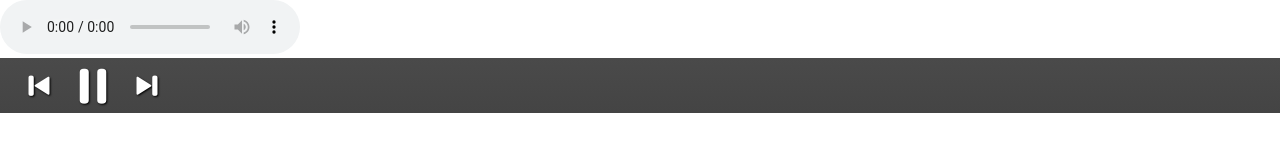
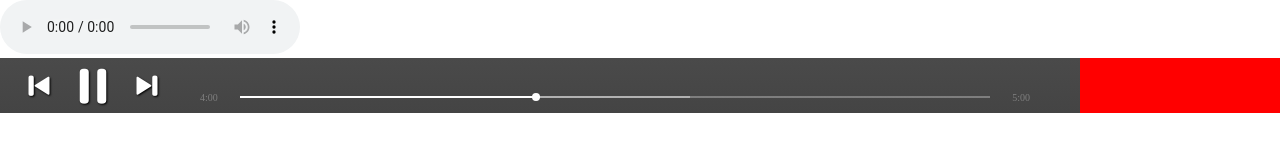
Before and after one commit to hjpap/OMusic, a website: page views/player.html in a window 1280 px wide. Drawn offline with Linux system fonts and the light colour scheme.

Commit message:
no message

```diff
--- a/router.js
+++ b/router.js
@@ -12,4 +12,5 @@ var auth = function (req, res, next) {
 
 module.exports=function(app){
     app.get('/', site.index);
+    app.get('/box', site.box);
 }
--- a/views/player.html
+++ b/views/player.html
@@ -7,6 +7,7 @@
             body{
                 margin:0;
                 padding:0;
+                overflow: hidden;
             }
             @font-face {
                 font-family: 'entypo';
@@ -25,17 +26,28 @@
                 height: 55px;
                 width: 100%;
                 overflow-y: hidden;
+                position:relative;
+                padding-left: 200px;
+                padding-right: 250px;
+                box-sizing: border-box;
             }
             .left-panel {
-               // width: 180px;
+                width: 204px;
                 height: 100%;
-                float: left;
+                position: absolute;
+                left: 0;
+                top: 0;
+                z-index:33;
             }
 			.play-btn{
                 height: 45px;
                 margin-top: 8px;
                 list-style: none;
                 padding: 0 10px;
+                user-select: none;
+                -moz-user-select: none;
+                -webkit-user-select: none;
+                -ms-user-select: none;
             }
             .play-btn li {
                 list-style: none;
@@ -98,6 +110,90 @@
                 content: "\e017";
                 font-size: 50px;
             }
+            .duration-info{
+                position: absolute;
+                top: 38px;
+                font-size: 10px;
+                width: 100%;
+                height: 20px;
+                min-width: 200px;
+            }
+            .postime{
+                position: absolute;
+                line-height: 3px;
+                left: 0;
+                color: #fff;
+                width: 40px;
+                filter: alpha(opacity=30);
+                opacity: .3;
+            }
+            .durtime{
+                position: absolute;
+                line-height: 3px;
+                right: 0;
+                color: #fff;
+                width: 40px;
+                text-align: right;
+                filter: alpha(opacity=30);
+                opacity: .3;
+            }
+            .progress-host{
+                position: absolute;
+                height: 18px;
+                left: 40px;
+                right: 40px;
+            }
+            .progress-box{
+                cursor:pointer;
+                position:relative;
+                width:100%;
+                height:2px;
+                background:rgba(255,255,255,.3);
+            }
+            .load-bar{
+                position:absolute;
+                top:0;
+                left:0;
+                width:60%;
+                height:2px;
+                background:rgba(255,255,255,.4);
+            }
+            .progress-bar{
+                position:absolute;
+                top:0;
+                left:0;
+                width:40%;
+                height:2px;
+                background:rgba(255,255,255,1);
+            }
+            .progress-bar:before{
+                content:"";
+                width:8px;
+                height:8px;
+                border-radius: 8px;
+                background:#fff;
+                position:absolute;
+                right:0;
+                top:-3px;
+            }
+
+            .right-panel{
+                background:red;
+                width: 200px;
+                height: 100%;
+                position: absolute;
+                right: 0;
+                top: 0;
+                z-index:11;
+            }
+            .main-panel{
+                height: 100%;
+                position: relative;
+                user-select: text;
+                -moz-user-select: text;
+                -webkit-user-select: text;
+                -ms-user-select: text;
+            }
 		</style>
 	</head>
 
@@ -120,6 +216,21 @@
         <div id="myAudio">
 
             <div class="player-panel">
+                <div class="main-panel">
+                    <div class="music-box"></div>
+                    <div class="duration-info">
+                        <div class="postime">4:00</div>
+                        <div class="progress-host">
+                            <div class="progress-box">
+                                <div class="load-bar"></div>
+                                <div class="progress-bar"></div>
+                            </div>
+                        </div>
+                        <div class="durtime">5:00</div>
+                    </div>
+
+                </div>
+
                 <div class="left-panel">
                     <ul class="play-btn">
                         <li title="prev" class="play-btn-icon icon-first">
@@ -130,7 +241,10 @@
                         </li>
                     </ul>
                 </div>
-                <div class="right-panel"></div>
+
+                <div class="right-panel">
+
+                </div>
             </div>
 
         </div>
```
Also changed, not shown: controllers/site.js (+8 -4 lines), views/bgimgbox.html (+2 -4 lines).
